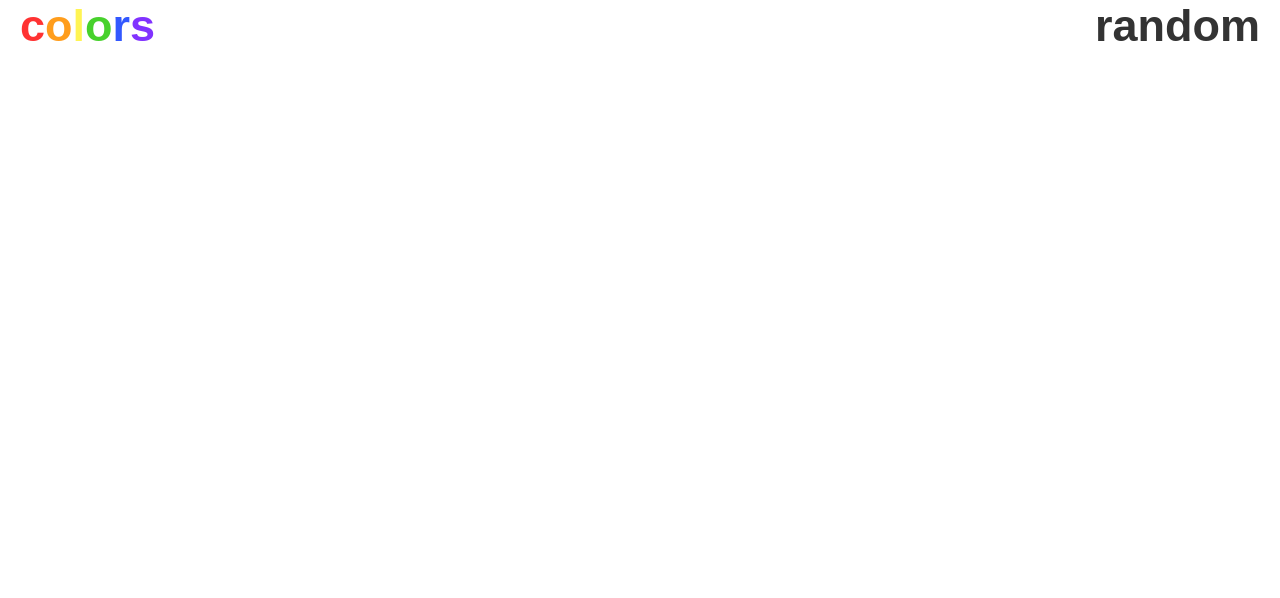
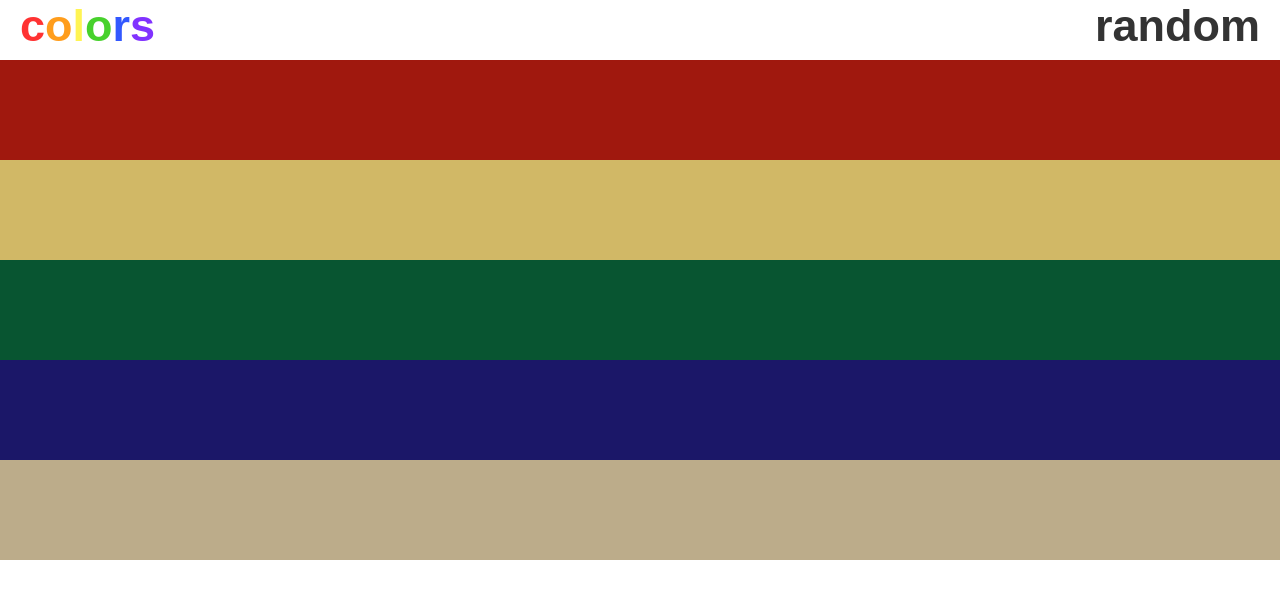
Before and after one commit to comellen/color-schemes, a React (Create React App) app: page /stutz in a window 1280 px wide. Shown: the top 598 px of the page. Built offline with nearby package versions, Linux system fonts and the light colour scheme.

Commit message:
added color scheme

```diff
--- a/src/App.js
+++ b/src/App.js
@@ -5,6 +5,7 @@ import Home from './home/Home';
 import Navigation from './home/Navigation';
 import A1 from './schemes/A1';
 import Pamplemousse from './schemes/Pamplemousse';
+import Stutz from './schemes/Stutz';
 
 export default class App extends Component {
 
@@ -24,6 +25,9 @@ export default class App extends Component {
               <Route path="/pamplemousse">
                 <Pamplemousse />
               </Route>
+              <Route path="/stutz">
+                <Stutz />
+              </Route>
             </Switch>
           </Router>
         </div>
--- a/src/home/Home.css
+++ b/src/home/Home.css
@@ -39,6 +39,12 @@
     background-color: #666;
 }
 
+.colorBar {
+    margin: 0;
+    padding: 0;
+    height: 100px;
+    width: 100%;
+}
 
 @-webkit-keyframes color-change {
     0% { color: #ff3232; }
--- a/src/home/RoutesArray.js
+++ b/src/home/RoutesArray.js
@@ -1,6 +1,7 @@
 export const RoutesArray = [
     { path: '/A1', number: '01' },
-    { path: '/pamplemousse', number: '02' }
+    { path: '/pamplemousse', number: '02' },
+    { path: '/stutz', number: '03' }
 ]
 
 export default RoutesArray;
--- a/src/schemes/A1.css
+++ b/src/schemes/A1.css
@@ -1,9 +1,3 @@
-.colorBar {
-  margin: 0;
-  padding: 0;
-  height: 100px;
-  width: 100%;
-}
 #red {
   background-color: #ff3232;
 }
--- a/src/schemes/Pamplemousse.css
+++ b/src/schemes/Pamplemousse.css
@@ -1,9 +1,3 @@
-.colorBar {
-  margin: 0;
-  padding: 0;
-  height: 100px;
-  width: 100%;
-}
 #pinkLC {
   background-color: #ff898a;
 }
--- /dev/null
+++ b/src/schemes/Stutz.css
@@ -0,0 +1,15 @@
+  #stutzGreen {
+    background-color: #085531;
+  }
+  #stutzBlue {
+    background-color: #1b1768;
+  }
+  #stutzRed {
+    background-color: #a0180e;
+  }
+  #stutzBrick {
+    background-color: #d1b866;
+  }
+  #stutzTan {
+    background-color: #bcac8a;
+  }
--- /dev/null
+++ b/src/schemes/Stutz.js
@@ -0,0 +1,19 @@
+import React from 'react';
+import Fade from 'react-reveal/Fade';
+import './Stutz.css';
+
+const Stutz = () => {
+    return (
+        <Fade left cascade>
+            <div>
+                <div className="colorBar" id="stutzRed"></div>
+                <div className="colorBar" id="stutzBrick"></div>
+                <div className="colorBar" id="stutzGreen"></div>
+                <div className="colorBar" id="stutzBlue"></div>
+                <div className="colorBar" id="stutzTan"></div>
+            </div>
+        </Fade>
+    );
+}
+
+export default Stutz;
```
